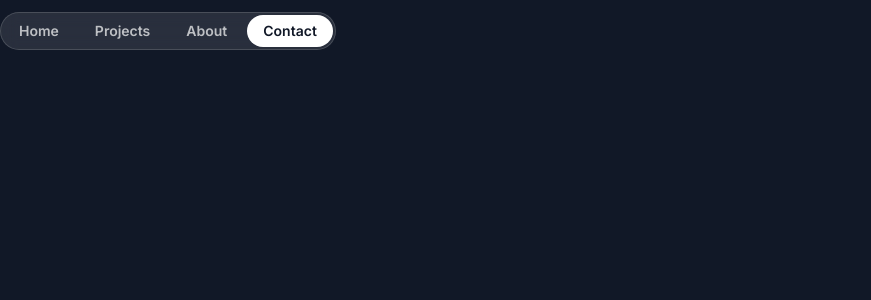
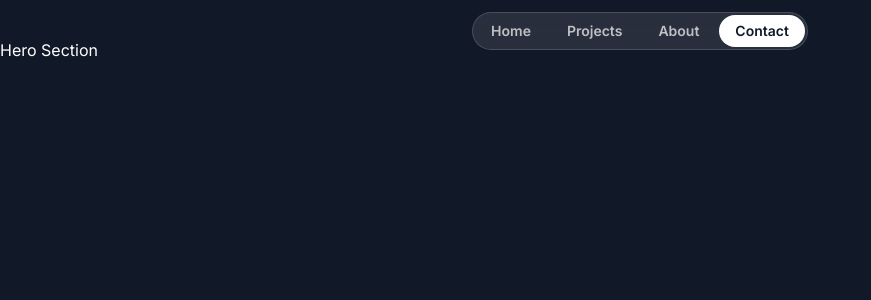
Before and after one commit to pain-arch/my_portfolio_nextjs, a Next.js app: page / in a window 1280 px wide. Shown: the top 300 px of the page, without its empty margins (0-871 px from the left). Built offline with nearby package versions, Linux system fonts and the light colour scheme; a web font is replaced by a local one.

Commit message:
chore: Add HeroSection component to Home page

```diff
--- a/src/app/page.tsx
+++ b/src/app/page.tsx
@@ -1,9 +1,11 @@
 import { Header } from "@/sections/Header";
+import { HeroSection } from "@/sections/Hero";
 
 export default function Home() {
   return (
     <div>
       <Header />
+      <HeroSection />
     </div>
   );
 }
--- a/src/components/HeroOrbit.tsx
+++ b/src/components/HeroOrbit.tsx
@@ -12,7 +12,7 @@
                     height: `${size}px`,
                     width: `${size}px`,
         }} >
-              <div className="inline-flex animate-pulse" style={{
+              <div className="inline-flex" style={{
             transform: `rotate(${rotation * -1}deg)`
         }}>{children}</div>
       </div>
--- a/src/sections/Header.tsx
+++ b/src/sections/Header.tsx
@@ -1,5 +1,5 @@
 export const Header = () => {
-  return <div className="flex justify-center items-center fixed top-3">
+  return <div className="flex justify-center items-center relative top-3 w-full z-10">
     <nav className="flex gap-1 p-0.5 border border-white/15 rounded-full bg-white/10 backdrop-blur">
       <a href="/" className="nav-item">Home</a>
       <a href="/" className="nav-item">Projects</a>
```
